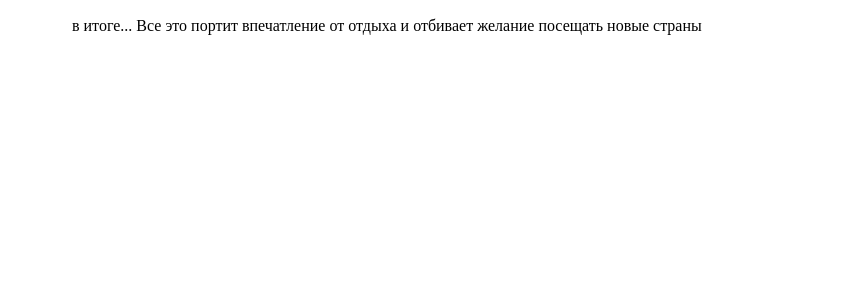
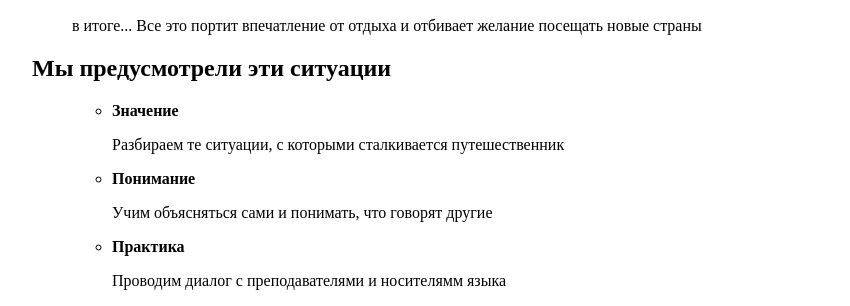
Before and after one commit to kaisee/Yes, a plain HTML site: page index.html in a window 1280 px wide. Shown: the part 2054-2360 px from the top of the page, without its empty margins (38-888 px from the left). Before the commit the page ends 2105 px from the top, so only its background shows below. Drawn offline with Linux system fonts and the light colour scheme.

Commit message:
Добавлена разметка блока с решением проблемы

```diff
--- a/index.html
+++ b/index.html
@@ -64,7 +64,25 @@
 			<!-- // Трудности в обучении -->
 
 			<!-- Решение проблемы -->
-
+			<section class="decision">
+				<h2>Мы предусмотрели эти ситуации</h2>
+				<ul class="problem-decision">
+					<ul>
+						<li>
+							<b>Значение</b>
+							<p>Разбираем те ситуации, с которыми сталкивается путешественник</p>
+						</li>
+						<li>
+							<b>Понимание</b>
+							<p>Учим объясняться сами и понимать, что говорят другие</p>
+						</li>
+						<li>
+							<b>Практика</b>
+							<p>Проводим диалог с преподавателями и носителямм языка</p>
+						</li>
+					</ul>
+				</ul>
+			</section>
 			<!-- // Решение проблемы -->
 		</div>
 	</main>
```
